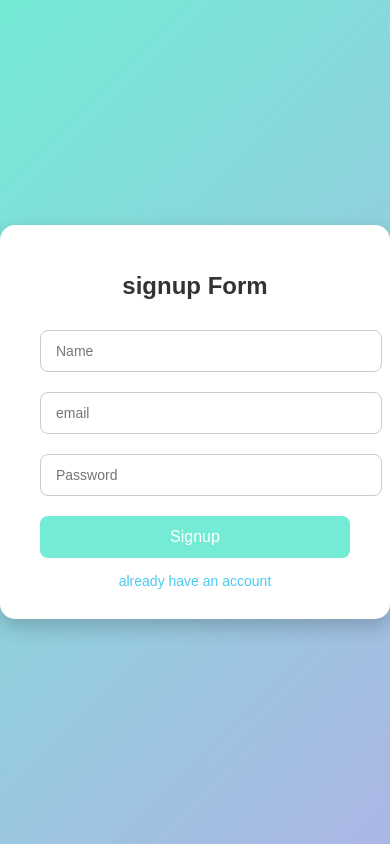
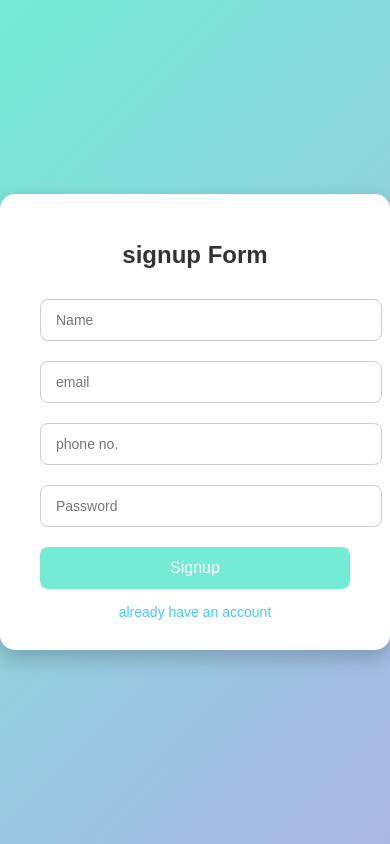
Before and after one commit to p-yamini8/Chatting-App, a website: page view/signup/signup.html in a window 390 px wide. Drawn offline with Linux system fonts and the light colour scheme.

Commit message:
added phone no. field

```diff
--- a/view/signup/signup.html
+++ b/view/signup/signup.html
@@ -12,6 +12,7 @@
         <form id="signup-form">
             <input type="text" placeholder="Name" name="name" required/>
              <input type="email" placeholder="email" name="email" required/>
+             <input type="number" placeholder="phone no." name="phone" required/>
               <input type="password" placeholder="Password" name="password"required/>
               <button type="submit" id="signup">Signup</button>
               <a href="#" id="login-link">already have an account</a>
```
